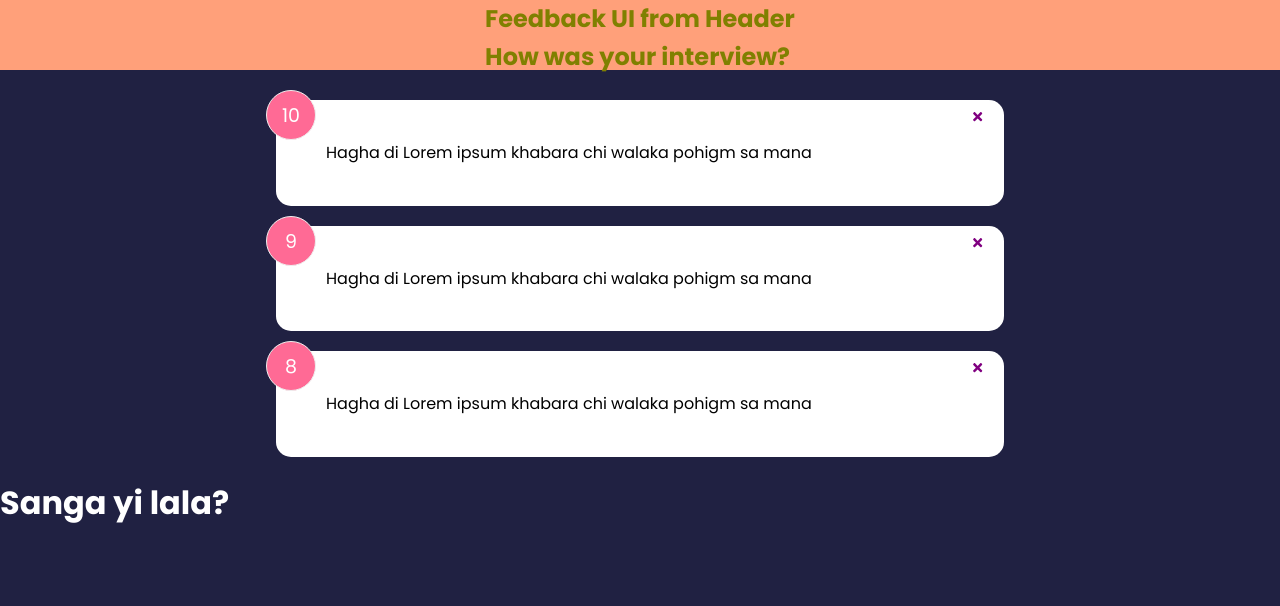
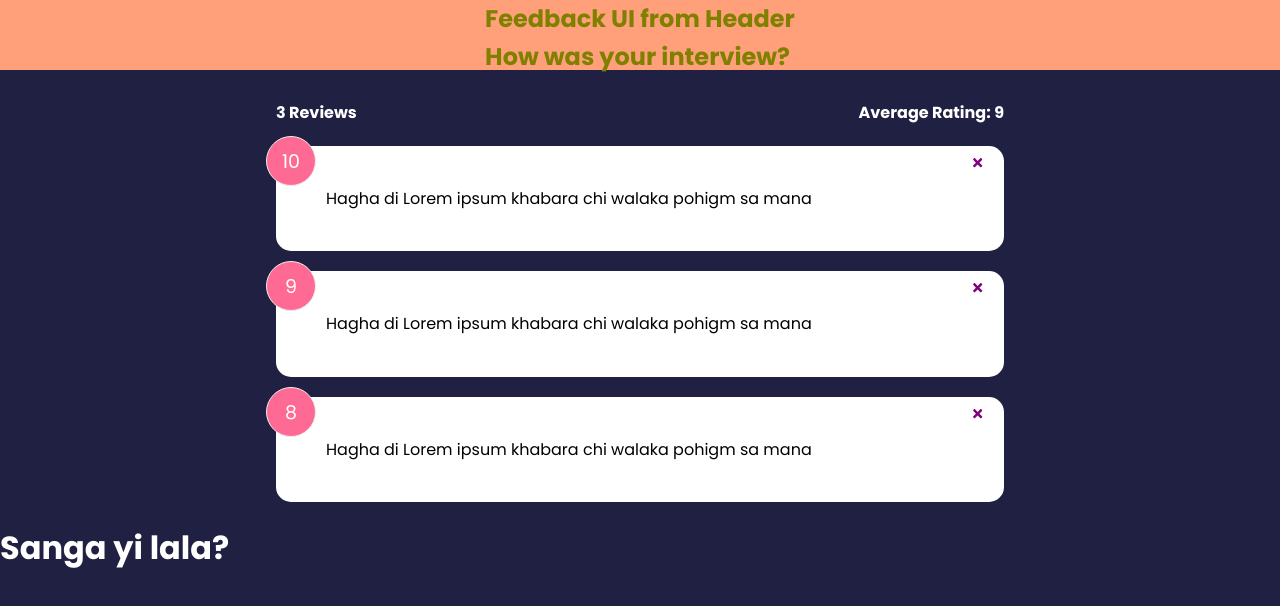
Before and after one commit to HikmatullaIbrat/Feedback-App-with-ReactJS, a React (Create React App) app: page / in a window 1280 px wide. Shown: the top 606 px of the page. Built offline with nearby package versions, Linux system fonts and the light colour scheme.

Commit message:
Number of reviews and average of rating in by feedbackStats file is added

```diff
--- a/src/App.js
+++ b/src/App.js
@@ -83,6 +83,7 @@
 import FeedbackData from "./data/feedbackData"
 import FeedbackList from "./components/FeedbackList"
 // import Card from "./components/shared/card"
+import FeedbackStats from "./components/FeedbackStats"
 import { useState } from "react"
 function App(){
     const [feedback, setFeedback] = useState(FeedbackData)
@@ -99,6 +100,8 @@
     {/* <Header text = "How are you doing?" textColor="SlateBlue" bgColor="Salmon"/> */}
     <Header/>
     <div className="container">
+        {/* Feed Back Prop passed to FeedbackStats component */}
+        <FeedbackStats feedback={feedback} />
         {/* <FeedbackItem /> */}
         <FeedbackList  feedback = {feedback} handleDelete = {deleteFeedback}/>
         {/* <Card>Hello World</Card> */}
--- /dev/null
+++ b/src/components/FeedbackStats.jsx
@@ -0,0 +1,22 @@
+import React from 'react'
+import PropTypes from 'prop-types'
+function FeedbackStats({feedback}) {
+    // Calculating rating Avg
+    let Average = feedback.reduce((accumolator, current) => {
+        return accumolator + current.rating
+    },0) / feedback.length
+    // ToFixed is applied on Average of rating to have just one decimal after the integer number
+    // and replace is applied to not a fixed number 9.0 but show it with just 9, after some regex
+    Average = Average.toFixed(1).replace(/[.,]0$/, '')
+  return (
+    <div className='feedback-stats'>
+        <h4>{feedback.length} Reviews</h4>
+
+        <h4>Average Rating: {isNaN(Average) ? 0 : Average}</h4>
+    </div>
+  )
+}
+FeedbackStats.propTypes = {
+    feedback: PropTypes.array.isRequired,
+}
+export default FeedbackStats
```
